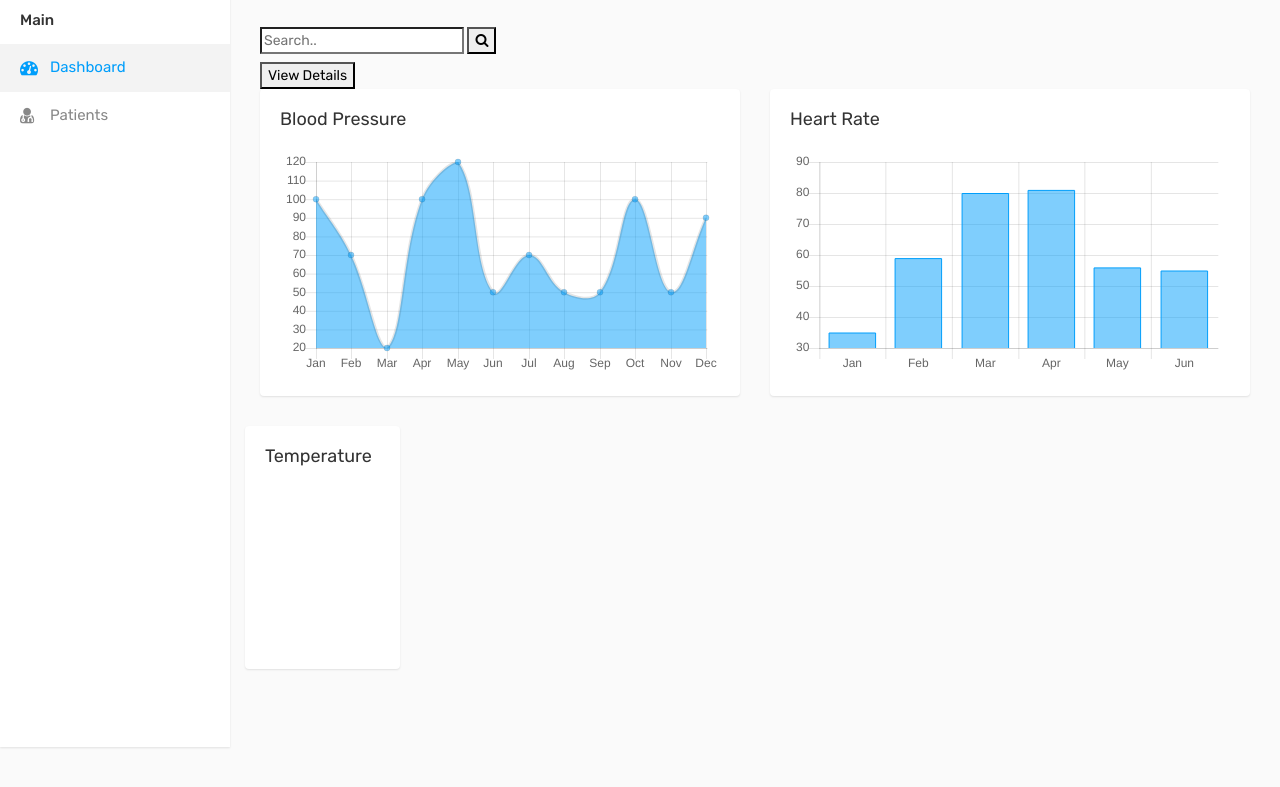
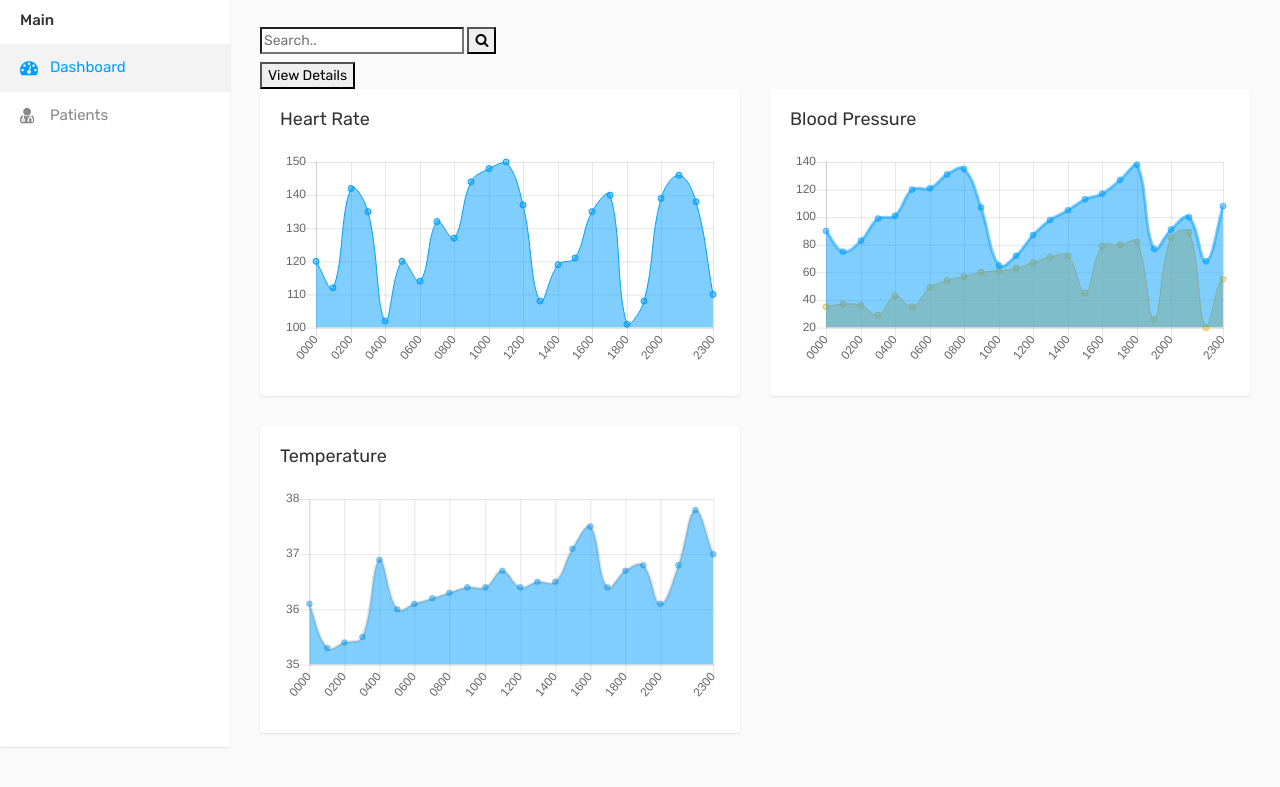
Before and after one commit to TanglingTreats/Database_Mod_Project, a website: page src/Database Medical Monitor UI/index.html in a window 1280 px wide. Shown: the part 53-840 px from the top of the page. Before the commit the page ends 800 px from the top, so only its background shows below. Drawn offline with Linux system fonts and the light colour scheme.

Commit message:
Home Page Graph updated

```diff
--- a/src/Database Medical Monitor UI/assets/js/chart.js
+++ b/src/Database Medical Monitor UI/assets/js/chart.js
@@ -1,41 +1,19 @@
 $(document).ready(function() {
 
-	// Bar Chart
-	var barChartData = {
-		labels: ['Jan', 'Feb', 'Mar', 'Apr', 'May', 'Jun'],
+	// Heart Rate
+	var lineChartData = {
+		labels: ["0000","0100","0200","0300","0400","0500","0600","0700","0800","0900","1000","1100","1200","1300",
+		"1400","1500","1600","1700","1800","1900","2000","2100","2200","2300"],
 		datasets: [{
-			label: 'Dataset 1',
+			label: 'Heart Rate',
 			backgroundColor: 'rgba(0, 158, 251, 0.5)',
 			borderColor: 'rgba(0, 158, 251, 1)',
 			borderWidth: 1,
-			data: [35, 59, 80, 81, 56, 55, 40]
+			data: [120,112,142,135,102,120,114,132,127,144,148,150,137,108,119,121,135,140,101,108,139,146,138,110]
 		}]
 	};
 
-	var ctx = document.getElementById('bargraph').getContext('2d');
-	window.myBar = new Chart(ctx, {
-		type: 'bar',
-		data: barChartData,
-		options: {
-			responsive: true,
-			legend: {
-				display: false,
-			}
-		}
-	});
-
-	// Line Chart
-
-	var lineChartData = {
-		labels: ["Jan", "Feb", "Mar", "Apr", "May", "Jun", "Jul", "Aug", "Sep", "Oct", "Nov", "Dec"],
-		datasets: [{
-			label: "My First dataset",
-			backgroundColor: "rgba(0, 158, 251, 0.5)",
-			data: [100, 70, 20, 100, 120, 50, 70, 50, 50, 100, 50, 90]
-		}]
-	};
-
-	var linectx = document.getElementById('linegraph').getContext('2d');
+	var linectx = document.getElementById('Heart_Rate').getContext('2d');
 	window.myLine = new Chart(linectx, {
 		type: 'line',
 		data: lineChartData,
@@ -51,16 +29,52 @@ $(document).ready(function() {
 		}
 	});
 
+	// Blood Pressure
 	var lineChartData = {
-		labels: ["Jan", "Feb", "Mar", "Apr", "May", "Jun", "Jul", "Aug", "Sep", "Oct", "Nov", "Dec"],
+		labels: ["0000","0100","0200","0300","0400","0500","0600","0700","0800","0900","1000","1100","1200","1300",
+		"1400","1500","1600","1700","1800","1900","2000","2100","2200","2300"],
 		datasets: [{
-			label: "My First dataset",
+			label: "Systolic Value",
 			backgroundColor: "rgba(0, 158, 251, 0.5)",
-			data: [100, 70, 20, 100, 120, 50, 70, 50, 50, 100, 50, 90]
+			borderColor: 'rgba(0, 158, 251, 0.5)',
+			data: [90,75,83,99,101,120,121,131,135,107,65,72,87,98,105,113,117,127,138,77,91,100,68,108]
+		},
+		{
+			label: 'Distolic Value',
+			backgroundColor: 'rgba(255, 188, 53, 0.5)',
+			borderColor: 'rgba(255, 188, 53, 1)',
+			borderWidth: 1,
+			data: [35,37,36,29,43,35,49,54,57,60,61,63,67,71,72,45,79,80,82,26,85,89,20,55,25,27]
+		}]
+	};
+	var linectx = document.getElementById('Blood_Pressure').getContext('2d');
+	window.myLine = new Chart(linectx, {
+		type: 'line',
+		data: lineChartData,
+		options: {
+			responsive: true,
+			legend: {
+				display: false,
+			},
+			tooltips: {
+				mode: 'index',
+				intersect: false,
+			}
+		}
+	});
+
+	// Temperature
+	var lineChartData = {
+		labels: ["0000","0100","0200","0300","0400","0500","0600","0700","0800","0900","1000","1100","1200","1300",
+		"1400","1500","1600","1700","1800","1900","2000","2100","2200","2300"],
+		datasets: [{
+			label: "Temperature",
+			backgroundColor: "rgba(0, 158, 251, 0.5)",
+			data: [36.1,35.3,35.4,35.5,36.9,36.0,36.1,36.2,36.3,36.4,36.4,36.7,36.4,36.5,36.5,37.1,37.5,36.4,36.7,36.8,36.1,36.8,37.8,37.0]
 		}]
 	};
 
-	var linectx = document.getElementById('linegraph').getContext('2d');
+	var linectx = document.getElementById('Temperature').getContext('2d');
 	window.myLine = new Chart(linectx, {
 		type: 'line',
 		data: lineChartData,
--- a/src/Database Medical Monitor UI/index.html
+++ b/src/Database Medical Monitor UI/index.html
@@ -94,9 +94,9 @@
 						<div class="card">
 							<div class="card-body">
 								<div class="chart-title">
-									<h4>Blood Pressure</h4>
+									<h4>Heart Rate</h4>
 								</div>
-								<canvas id="linegraph"></canvas>
+								<canvas id="Heart_Rate"></canvas>
 							</div>
 						</div>
 					</div>
@@ -104,9 +104,10 @@
 						<div class="card">
 							<div class="card-body">
 								<div class="chart-title">
-									<h4>Heart Rate</h4>
+									<h4>Blood Pressure</h4>
 								</div>
-								<canvas id="bargraph"></canvas>
+								<canvas id="Blood_Pressure"></canvas>
+							</div>
 						</div>
 					</div>
                 </div>
@@ -117,8 +118,7 @@
                                 <div class="chart-title">
                                     <h4>Temperature</h4>
                                 </div>
-                                    <canvas id="linegraph"></canvas>
-                                </div>
+                                <canvas id="Temperature"></canvas>
                             </div>
                         </div>
                     </div>
```
Lines whose indentation alone changed are shown as unchanged.
